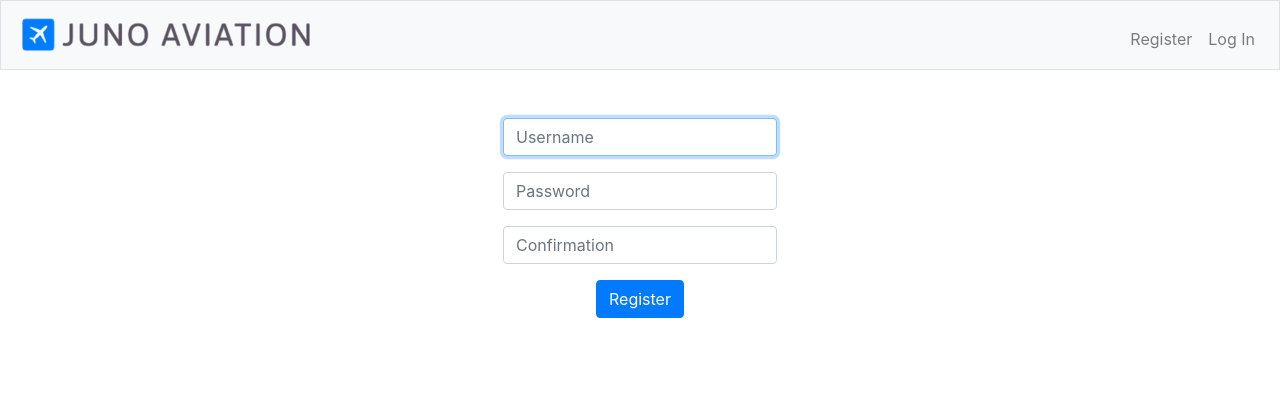
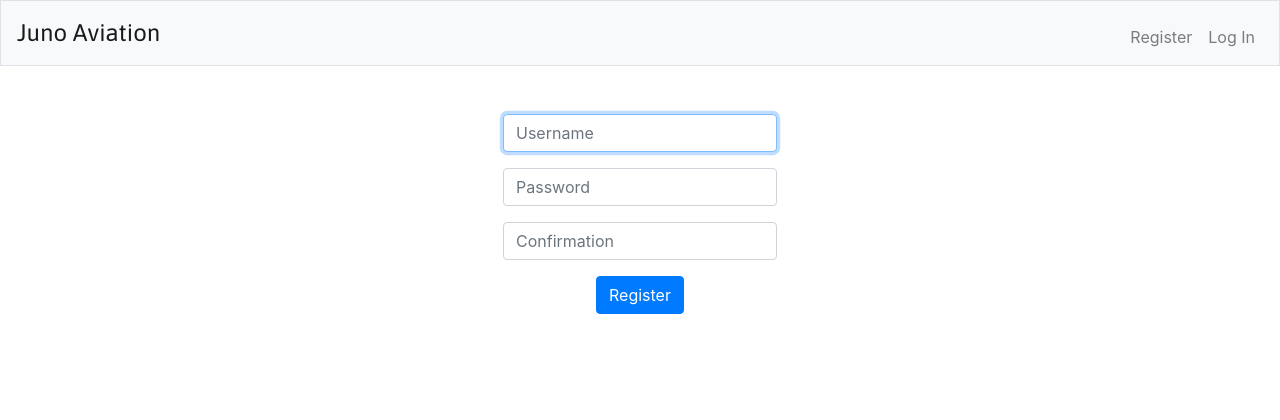
Before and after one commit to sammito1/airline, a Flask app: page /register in a window 1280 px wide. Shown: the top 420 px of the page. Run offline with Flask 2, Linux system fonts and the light colour scheme; some libraries are stand-ins or nearby versions.

Commit message:
Updated styling

```diff
--- a/static/styles.css
+++ b/static/styles.css
@@ -1,8 +1,10 @@
 @import url('https://fonts.googleapis.com/css2?family=Roboto&display=swap');
+@import url('https://fonts.googleapis.com/css2?family=Asap&display=swap');
 nav .navbar-brand
 {
     /* size for brand */
     font-size: x-large;
+    font-family: "Asap", sans-serif;
 }
 /* colors for brand */
 nav .navbar-brand .blue
--- a/templates/layout.html
+++ b/templates/layout.html
@@ -57,22 +57,13 @@
             <a class="navbar-brand" href="/"><span class="blue">C</span><span class="red">$</span><span class="yellow">5</span><span class="green">0</span> <span class="red">Finance</span></a>
             -->
             <a class="navbar-brand" href="/">
-                <img class="img-fluid" src="../static/juno-logo.png">
+                Juno Aviation
             </a>
             <button aria-controls="navbar" aria-expanded="false" aria-label="Toggle navigation" class="navbar-toggler" data-target="#navbar" data-toggle="collapse" type="button">
                 <span class="navbar-toggler-icon"></span>
             </button>
             <div class="collapse navbar-collapse" id="navbar">
                 {% if session.user_id %}
-                <!--
-                    <ul class="navbar-nav mr-auto mt-2">
-                        <li class="nav-item"><a class="nav-link" href="/quote">Quote</a></li>
-                        <li class="nav-item"><a class="nav-link" href="/buy">Buy</a></li>
-                        <li class="nav-item"><a class="nav-link" href="/sell">Sell</a></li>
-                        <li class="nav-item"><a class="nav-link" href="/history">History</a></li>
-                        <li class="nav-item"><a class="nav-link" href="/deposit">Deposit</a></li>
-                    </ul>
-                -->
                     <ul class="navbar-nav ml-auto mt-2">
                         <li class="nav-item"><a class="nav-link" href="/">Search Flights</a></li>
                         <li class="nav-item"><a class="nav-link" href="/my_flights">My Tickets</a></li>
```
